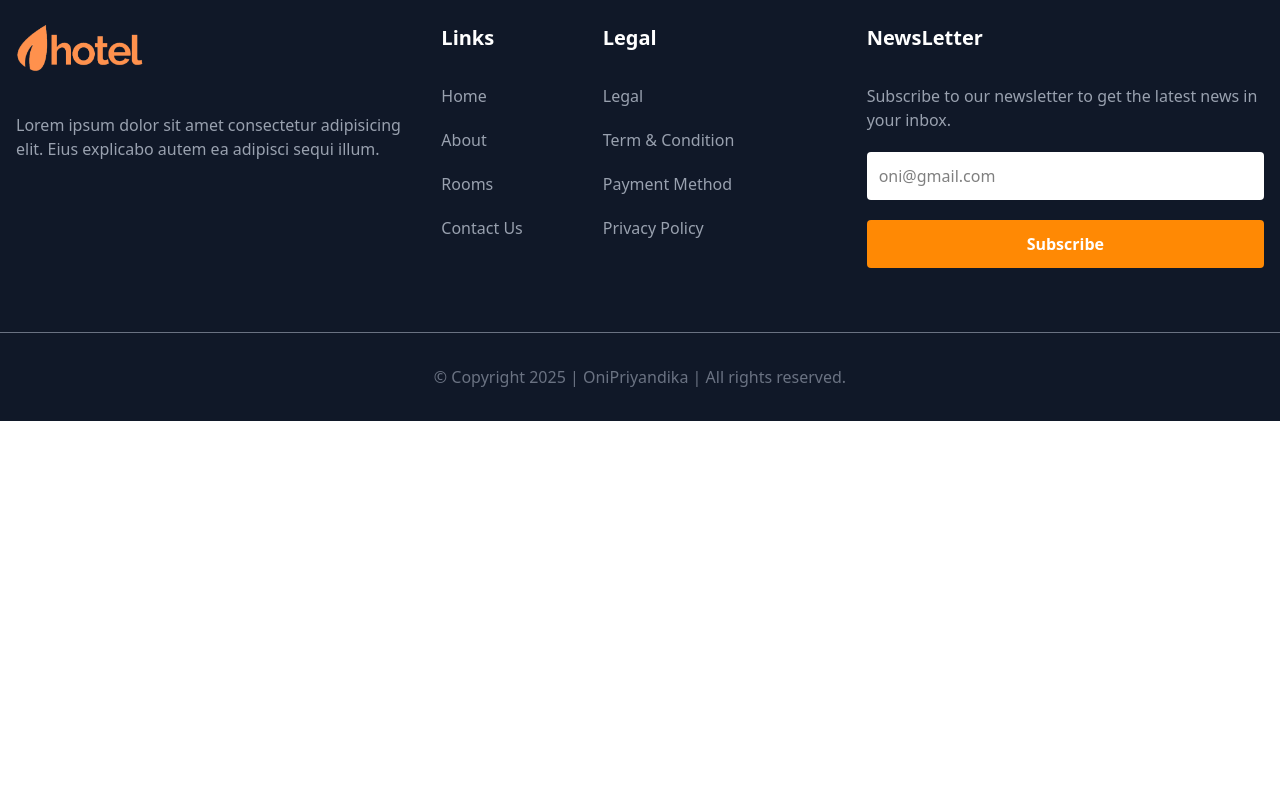
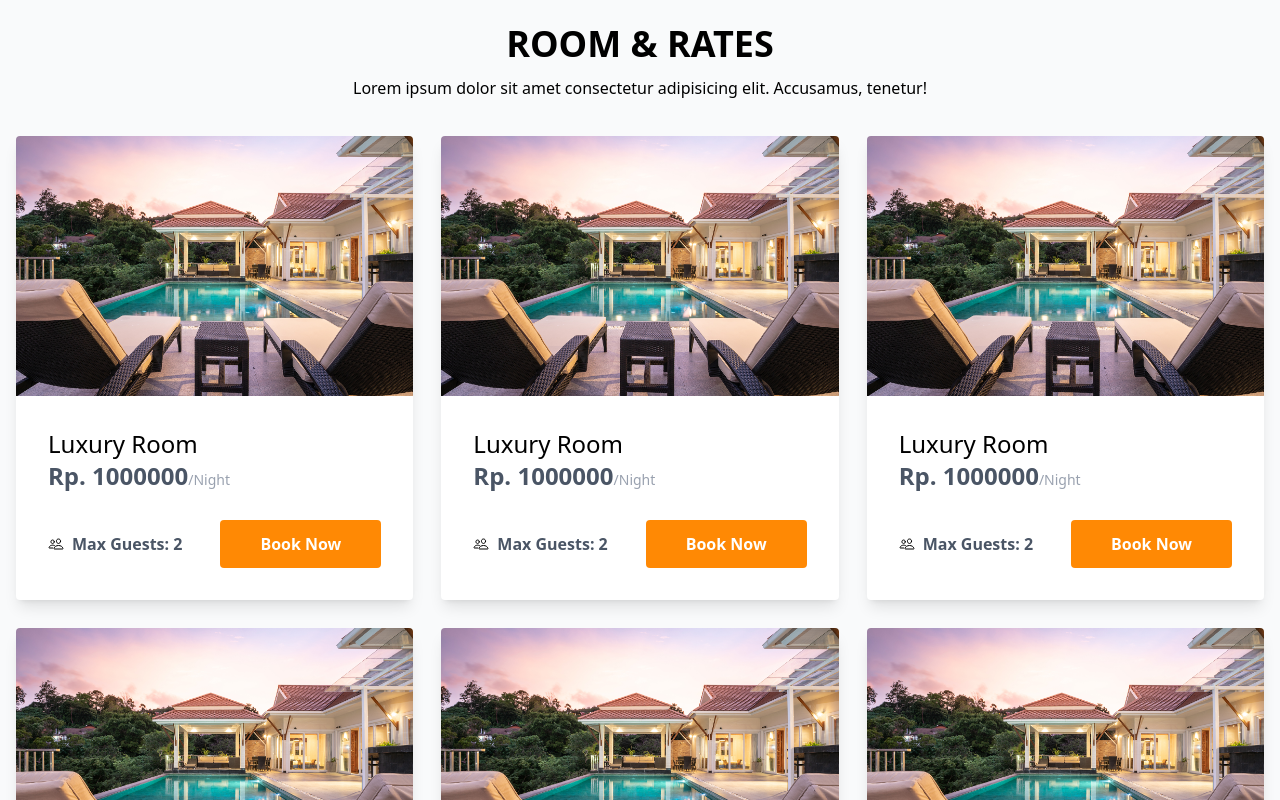
Before and after one commit to oniauliya99/booking-app, a Next.js app: page / in a window 1280 px wide. Shown: the part 840-1640 px from the top of the page. Before the commit the page ends 1261 px from the top, so only its background shows below. Built offline with nearby package versions, Linux system fonts and the light colour scheme.

Commit message:
feat: card component

```diff
--- a/app/page.tsx
+++ b/app/page.tsx
@@ -1,9 +1,20 @@
 import Hero from "@/components/hero";
+import Main from "@/components/main";
 
 export default function Home() {
   return (
     <div className="">
       <Hero />
+      <div className="mt-16">
+        <div className="text-center">
+          <h1 className="text-4xl font-bold uppercase">Room & Rates</h1>
+          <p className="py-3">
+            Lorem ipsum dolor sit amet consectetur adipisicing elit. Accusamus,
+            tenetur!
+          </p>
+        </div>
+        <Main />
+      </div>
     </div>
   );
 }
--- /dev/null
+++ b/components/card.tsx
@@ -0,0 +1,47 @@
+import Image from "next/image";
+import Link from "next/link";
+import { IoPeopleOutline } from "react-icons/io5";
+
+const Card = () => {
+  return (
+    <div className="bg-white shadow-lg rounded-sm transition duration-100 hover:shadow-sm">
+      <div className="h-[260px] w-auto rounded-t-sm relative">
+        <Image
+          src={"/hero.jpg"}
+          width={384}
+          height={256}
+          alt="room image"
+          className="w-full h-full object-cover rounded-t-sm"
+        />
+      </div>
+      <div className="p-8 ">
+        <h4 className="text-2xl font-medium">
+          <Link
+            href={"#"}
+            className="hover:text-gray-800 transition duration-150"
+          >
+            Luxury Room
+          </Link>
+        </h4>
+        <h4 className="text-2xl mb-7">
+          <span className="font-semibold text-gray-600">Rp. 1000000</span>
+          <span className="text-gray-400 text-sm">/Night</span>
+        </h4>
+        <div className="flex items-center justify-between">
+          <div className="flex items-center space-x-2">
+            <IoPeopleOutline />
+            <span className="text-gray-600 font-semibold">Max Guests: 2</span>
+          </div>
+          <Link
+            href={"#"}
+            className="px-6 py-2.5 md:px-10 md:py-3 font-semibold text-white bg-orange-400 rounded-sm hover:bg-orange-500 transition duration-150"
+          >
+            Book Now
+          </Link>
+        </div>
+      </div>
+    </div>
+  );
+};
+
+export default Card;
--- /dev/null
+++ b/components/main.tsx
@@ -0,0 +1,18 @@
+import Card from "@/components/card";
+
+const Main = () => {
+  return (
+    <div className="max-w-screen py-6 pb-20 px-4 mx-auto">
+      <div className="grid gap-7 md:grid-cols-3 ">
+        <Card />
+        <Card />
+        <Card />
+        <Card />
+        <Card />
+        <Card />
+      </div>
+    </div>
+  );
+};
+
+export default Main;
```
